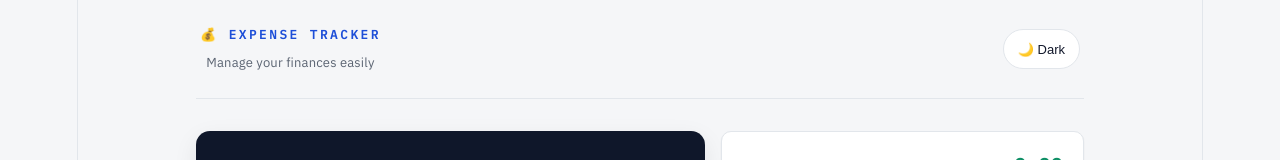
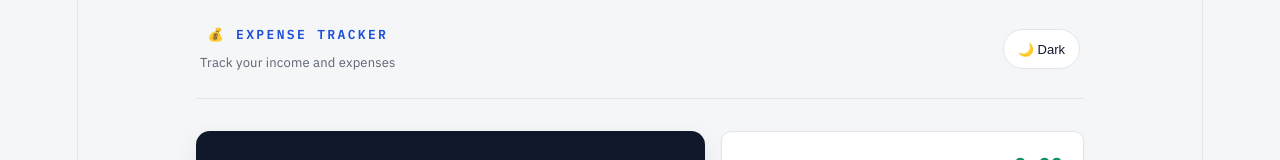
Before and after one commit to jannatulmahia20/CSE309-WebApp, a React (Vite) app in the folder frontend/: page / in a window 1280 px wide. Shown: the top 160 px of the page. Built offline with nearby package versions, Linux system fonts and the light colour scheme; no server answers.

Commit message:
edited ui

```diff
--- a/frontend/src/App.tsx
+++ b/frontend/src/App.tsx
@@ -64,7 +64,7 @@ function App() {
       <header className="app-header">
         <div className="brand">
         <span className="brand-mark">💰 Expense Tracker</span>
-        <span className="brand-sub">Manage your finances easily</span>
+        <span className="brand-sub">Track your income and expenses</span>
         </div>
         <button
           type="button"
```
